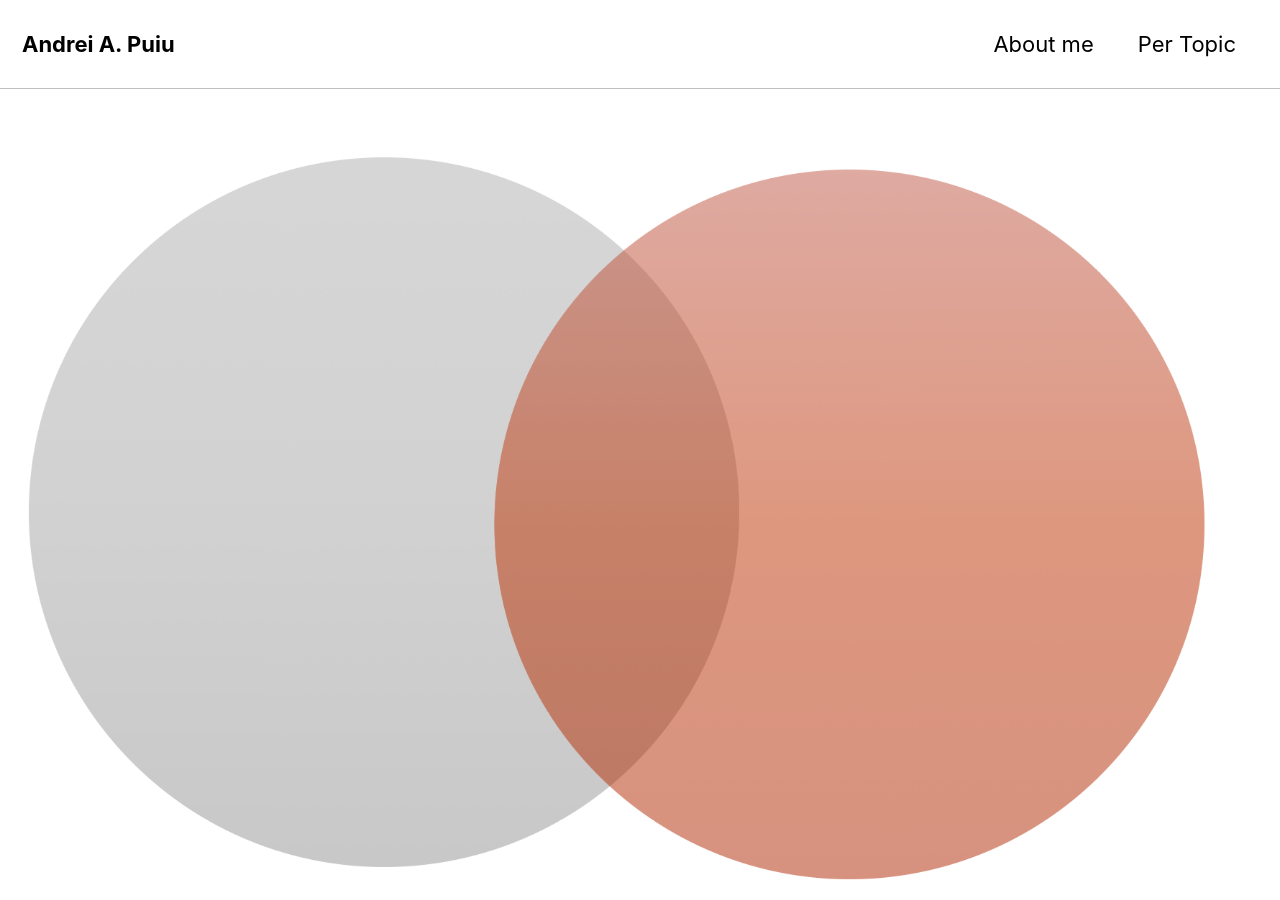
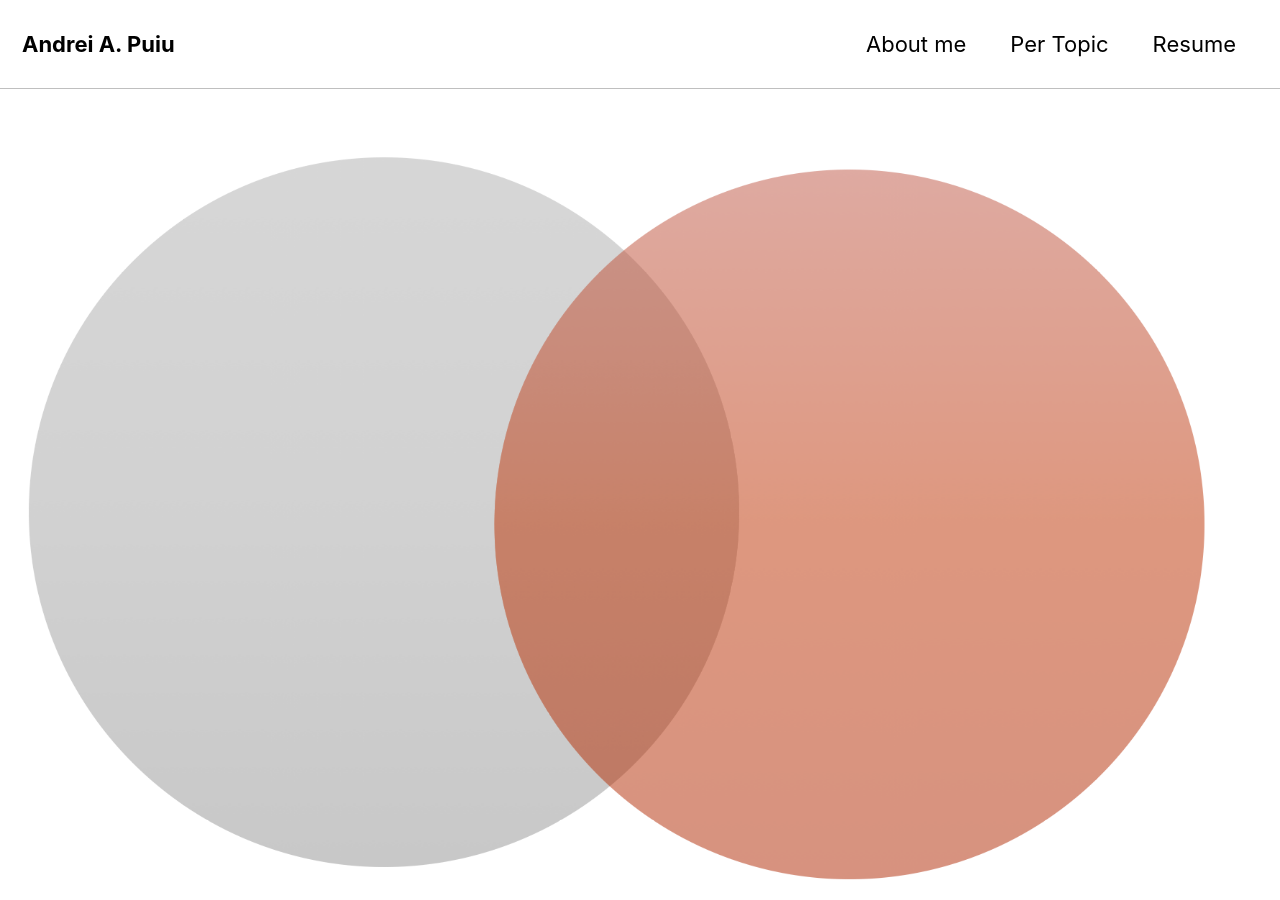
Before and after one commit to alexandrupuiu/alexandrupuiu.github.io, a Jekyll site: the page built from index.html, in a window 1280 px wide and 900 px high. Built offline with Jekyll 4.4.1, drawn with Linux system fonts in a browser that asks for light colours; nearby versions of some CDN libraries; the list of posts is cut into pages by our own code.

Commit message:
new edits

```diff
--- a/_data/navigation.yml
+++ b/_data/navigation.yml
@@ -4,6 +4,8 @@ main:
     url: /about/
   - title: "Per Topic"
     url: /PerTopic/
+  - title: "Resume"
+    url: /Resume
   # - title: "About"
   #   url: https://mmistakes.github.io/minimal-mistakes/about/
   # - title: "Sample Posts"
```
